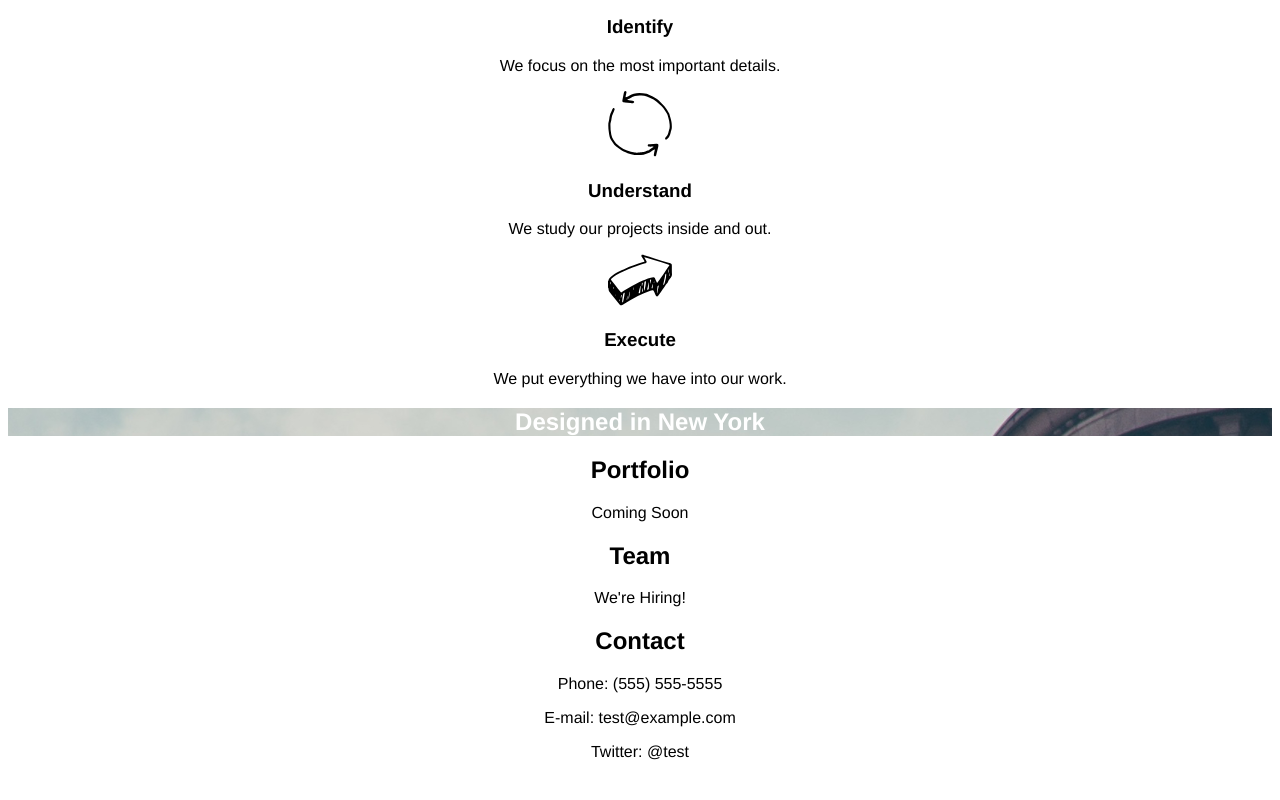
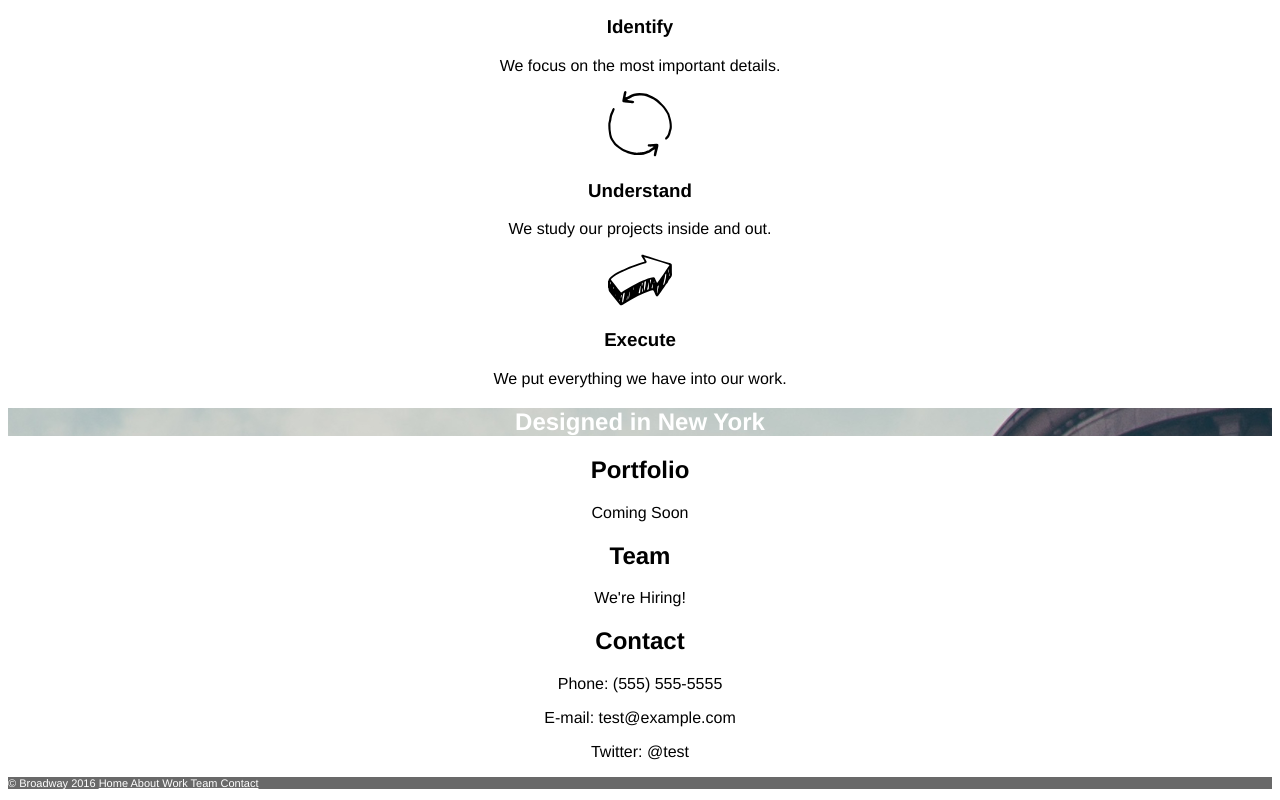
Before and after one commit to kentrepreneur/Broadway, a plain HTML site: page index.html in a window 1280 px wide. Shown: the part 437-1237 px from the top of the page. Before the commit the page ends 1214 px from the top, so only its background shows below. Drawn offline with Linux system fonts and the light colour scheme.

Commit message:
my final attempt

```diff
--- a/Resources/CSS/style.css
+++ b/Resources/CSS/style.css
@@ -8,21 +8,29 @@ body {
   color: white;
 }
 
+.hero-banner p {
+  font size: 18px;
+  text-decoration: underline;
+}
+
 #hero-header {
   font-size: 70px;
   font-weight: bold;
-}
-
-/*#nav {
-  font-size: 18px;
-}*/
-
-.hero-banner p {
-  font size: 18px;
-  text-decoration: underline;
 }
 
 .mid-banner {
   background-image: url('../images/flatiron-building.png');
   color: white;
 }
+
+footer div {
+  background-color: dimgray;
+  text-align: left;
+  font-family: Helvetica, sans-serif;
+  font-size: 11px;
+  color: white;
+}
+
+.nav-links {
+  text-decoration: underline;
+}
--- a/index.html
+++ b/index.html
@@ -49,6 +49,8 @@
   </body>
 
   <footer>
-
+    <div>
+      <p>&copy; Broadway 2016 <span class="nav-links">Home About Work Team Contact</span></p>
+    </div>
   </footer>
 </html>
```
